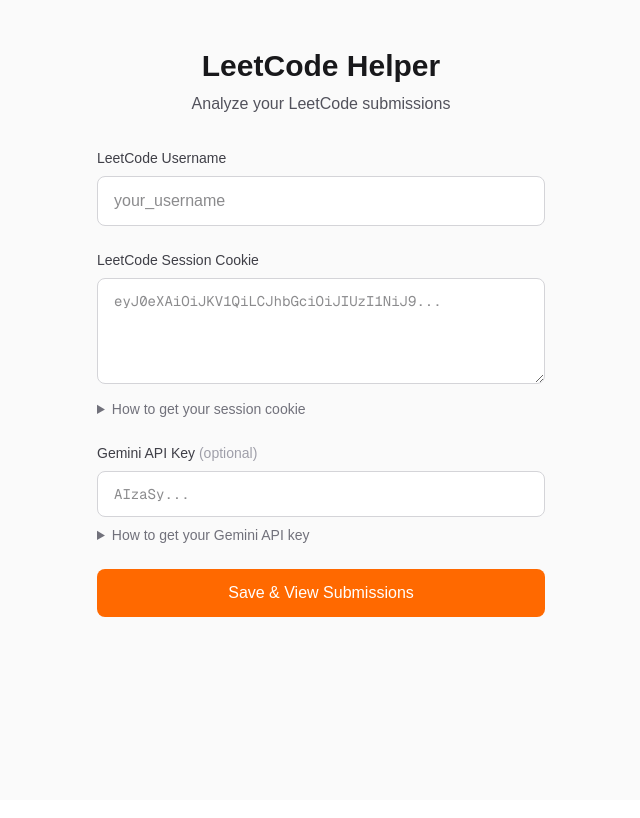
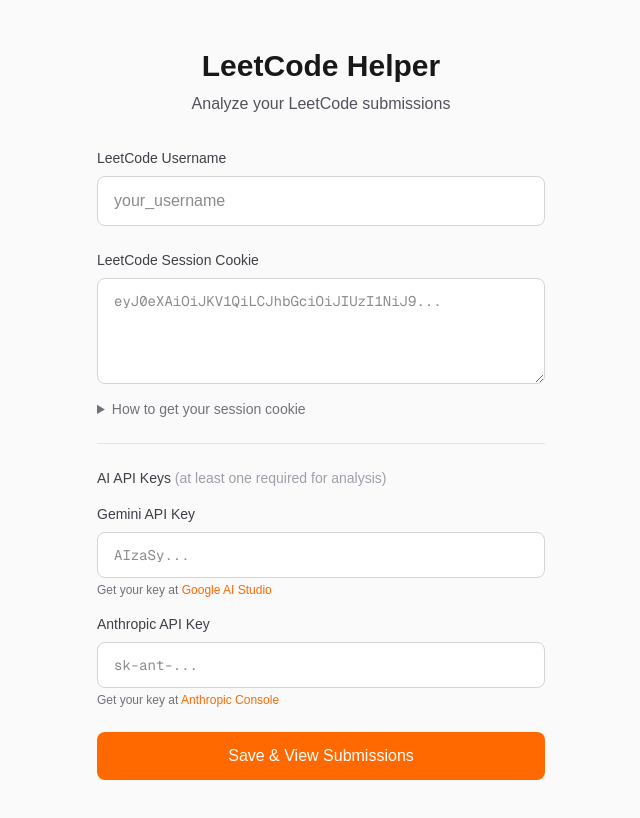
Before and after one commit to ahuang91/LeetcodeHelper, a Next.js app: page / in a window 1280 px wide. Shown: the top 818 px of the page, without its empty margins (319-959 px from the left). Built offline with nearby package versions, Linux system fonts and the light colour scheme.

Commit message:
Add claude AI backend provider

```diff
--- a/app/analyze/[slug]/page.tsx
+++ b/app/analyze/[slug]/page.tsx
@@ -14,6 +14,7 @@ import {
 import { useCache, CachedSubmissionWithCode, SingleAnalysis } from "@/lib/cache-context";
 import { formatRelativeTime } from "@/lib/cache-utils";
 import { getCredentials } from "@/lib/credentials-client";
+import type { AIProvider, AppConfig } from "@/app/api/config/route";
 
 interface TopicTag {
   name: string;
@@ -64,6 +65,22 @@ export default function AnalyzePage() {
   const [submissionsLastUpdated, setSubmissionsLastUpdated] = useState<number | null>(null);
   const [analyzedSubmissionIds, setAnalyzedSubmissionIds] = useState<Set<number>>(new Set());
   const [selectedSubmissionIds, setSelectedSubmissionIds] = useState<Set<number>>(new Set());
+  const [selectedProvider, setSelectedProvider] = useState<AIProvider>("gemini");
+  const [config, setConfig] = useState<AppConfig | null>(null);
+
+  // Fetch app configuration
+  useEffect(() => {
+    fetch("/api/config")
+      .then((res) => res.json())
+      .then((data: AppConfig) => {
+        setConfig(data);
+        // Default to first available provider
+        if (data.availableProviders.length > 0) {
+          setSelectedProvider(data.availableProviders[0]);
+        }
+      })
+      .catch(() => {});
+  }, []);
 
   // Hydrate from cache on mount (wait for cache to be hydrated first)
   useEffect(() => {
@@ -306,6 +323,8 @@ export default function AnalyzePage() {
             memory: s.memory,
           })),
           geminiApiKey: credentials.geminiApiKey,
+          anthropicApiKey: credentials.anthropicApiKey,
+          provider: selectedProvider,
         }),
       });
 
@@ -689,12 +708,28 @@ export default function AnalyzePage() {
               </div>
             )}
 
-            {/* Analyze Button */}
+            {/* Analyze Button with Provider Dropdown */}
             {submissions.length > 0 && (
+              <div className="flex gap-2 mb-6">
+                {/* Provider dropdown */}
+                <select
+                  value={selectedProvider}
+                  onChange={(e) => setSelectedProvider(e.target.value as AIProvider)}
+                  disabled={analyzing}
+                  className="px-3 py-3 bg-white dark:bg-zinc-700 border border-zinc-300 dark:border-zinc-600 rounded-lg text-sm font-medium text-zinc-700 dark:text-zinc-200 focus:ring-2 focus:ring-orange-500 focus:border-transparent disabled:opacity-50"
+                >
+                  {config?.availableProviders.map((provider) => (
+                    <option key={provider} value={provider}>
+                      {provider === "gemini" ? "Gemini" : "Claude"}
+                    </option>
+                  ))}
+                </select>
+
+                {/* Analyze button */}
                 <button
                   onClick={handleAnalyze}
                   disabled={analyzing || selectedCount === 0}
-                className={`w-full font-medium py-3 px-4 rounded-lg transition-colors mb-6 flex items-center justify-center gap-2 ${
+                  className={`flex-1 font-medium py-3 px-4 rounded-lg transition-colors flex items-center justify-center gap-2 ${
                     hasNewSubmissions && hasAnalyses
                       ? "bg-yellow-500 hover:bg-yellow-600 disabled:bg-yellow-300 text-white"
                       : "bg-orange-500 hover:bg-orange-600 disabled:bg-orange-300 text-white"
@@ -712,17 +747,18 @@ export default function AnalyzePage() {
                       <svg className="w-5 h-5" fill="none" stroke="currentColor" viewBox="0 0 24 24">
                         <path strokeLinecap="round" strokeLinejoin="round" strokeWidth={2} d="M4 4v5h.582m15.356 2A8.001 8.001 0 004.582 9m0 0H9m11 11v-5h-.581m0 0a8.003 8.003 0 01-15.357-2m15.357 2H15" />
                       </svg>
-                    Analyze {selectedCount} submission{selectedCount > 1 ? "s" : ""} with Gemini
+                      Analyze {selectedCount} submission{selectedCount > 1 ? "s" : ""}
                     </>
                   ) : (
                     <>
                       <svg className="w-5 h-5" fill="none" stroke="currentColor" viewBox="0 0 24 24">
                         <path strokeLinecap="round" strokeLinejoin="round" strokeWidth={2} d="M9.663 17h4.673M12 3v1m6.364 1.636l-.707.707M21 12h-1M4 12H3m3.343-5.657l-.707-.707m2.828 9.9a5 5 0 117.072 0l-.548.547A3.374 3.374 0 0014 18.469V19a2 2 0 11-4 0v-.531c0-.895-.356-1.754-.988-2.386l-.548-.547z" />
                       </svg>
-                    Analyze {selectedCount} submission{selectedCount > 1 ? "s" : ""} with Gemini
+                      Analyze {selectedCount} submission{selectedCount > 1 ? "s" : ""}
                     </>
                   )}
                 </button>
+              </div>
             )}
 
             {/* Analysis History */}
--- a/app/api/analyze/route.ts
+++ b/app/api/analyze/route.ts
@@ -1,31 +1,48 @@
 import { NextRequest, NextResponse } from "next/server";
 import {
-  analyzeSubmissionHistory,
+  analyzeSubmissionHistory as analyzeWithGemini,
   SubmissionForAnalysis,
   ProblemForAnalysis,
 } from "@/lib/gemini";
-import type { DeploymentMode } from "../config/route";
+import { analyzeSubmissionHistory as analyzeWithClaude } from "@/lib/claude";
+import type { DeploymentMode, AIProvider } from "../config/route";
 
-function getApiKey(clientProvidedKey?: string): string | null {
+function getApiKey(
+  provider: AIProvider,
+  clientProvidedKey?: string
+): string | null {
   const deploymentMode: DeploymentMode =
     (process.env.DEPLOYMENT_MODE as DeploymentMode) || "multi-user";
 
+  const envKey =
+    provider === "gemini"
+      ? process.env.GEMINI_API_KEY
+      : process.env.ANTHROPIC_API_KEY;
+
   if (deploymentMode === "single-user") {
     // In single-user mode, prefer env var (set by deployer)
-    return process.env.GEMINI_API_KEY || clientProvidedKey || null;
+    return envKey || clientProvidedKey || null;
   } else {
     // In multi-user mode, prefer client-provided key
-    return clientProvidedKey || process.env.GEMINI_API_KEY || null;
+    return clientProvidedKey || envKey || null;
   }
 }
 
 export async function POST(request: NextRequest) {
   try {
     const body = await request.json();
-    const { problem, submissions, geminiApiKey } = body as {
+    const {
+      problem,
+      submissions,
+      geminiApiKey,
+      anthropicApiKey,
+      provider = "gemini",
+    } = body as {
       problem: ProblemForAnalysis;
       submissions: SubmissionForAnalysis[];
       geminiApiKey?: string;
+      anthropicApiKey?: string;
+      provider?: AIProvider;
     };
 
     if (!problem || !submissions || submissions.length === 0) {
@@ -35,18 +52,23 @@ export async function POST(request: NextRequest) {
       );
     }
 
-    const apiKey = getApiKey(geminiApiKey);
+    const clientKey = provider === "gemini" ? geminiApiKey : anthropicApiKey;
+    const apiKey = getApiKey(provider, clientKey);
+
     if (!apiKey) {
+      const providerName = provider === "gemini" ? "Gemini" : "Anthropic";
       return NextResponse.json(
         {
-          error:
-            "Gemini API key not configured. Please add your API key on the homepage.",
+          error: `${providerName} API key not configured. Please add your API key on the homepage.`,
         },
         { status: 400 }
       );
     }
 
-    const analysis = await analyzeSubmissionHistory(problem, submissions, apiKey);
+    const analysis =
+      provider === "gemini"
+        ? await analyzeWithGemini(problem, submissions, apiKey)
+        : await analyzeWithClaude(problem, submissions, apiKey);
 
     return NextResponse.json({ analysis });
   } catch (error) {
--- a/app/api/config/route.ts
+++ b/app/api/config/route.ts
@@ -1,10 +1,13 @@
 import { NextResponse } from "next/server";
 
 export type DeploymentMode = "single-user" | "multi-user";
+export type AIProvider = "gemini" | "claude";
 
 export interface AppConfig {
   deploymentMode: DeploymentMode;
   geminiApiKeyConfigured: boolean;
+  anthropicApiKeyConfigured: boolean;
+  availableProviders: AIProvider[];
 }
 
 export async function GET() {
@@ -14,10 +17,23 @@ export async function GET() {
   // In single-user mode, check if API keys are pre-configured via env vars
   const geminiApiKeyConfigured =
     deploymentMode === "single-user" && !!process.env.GEMINI_API_KEY;
+  const anthropicApiKeyConfigured =
+    deploymentMode === "single-user" && !!process.env.ANTHROPIC_API_KEY;
+
+  // Determine available providers based on configured keys
+  const availableProviders: AIProvider[] = [];
+  if (geminiApiKeyConfigured || deploymentMode === "multi-user") {
+    availableProviders.push("gemini");
+  }
+  if (anthropicApiKeyConfigured || deploymentMode === "multi-user") {
+    availableProviders.push("claude");
+  }
 
   const config: AppConfig = {
     deploymentMode,
     geminiApiKeyConfigured,
+    anthropicApiKeyConfigured,
+    availableProviders,
   };
 
   return NextResponse.json(config);
--- a/app/page.tsx
+++ b/app/page.tsx
@@ -14,10 +14,12 @@ export default function Home() {
   const [username, setUsername] = useState("");
   const [sessionCookie, setSessionCookie] = useState("");
   const [geminiApiKey, setGeminiApiKey] = useState("");
+  const [anthropicApiKey, setAnthropicApiKey] = useState("");
   const [loading, setLoading] = useState(false);
   const [error, setError] = useState("");
   const [existingUser, setExistingUser] = useState<string | null>(null);
   const [hasExistingGeminiKey, setHasExistingGeminiKey] = useState(false);
+  const [hasExistingAnthropicKey, setHasExistingAnthropicKey] = useState(false);
   const [config, setConfig] = useState<AppConfig | null>(null);
 
   useEffect(() => {
@@ -32,6 +34,7 @@ export default function Home() {
     if (credentials) {
       setExistingUser(credentials.username);
       setHasExistingGeminiKey(!!credentials.geminiApiKey);
+      setHasExistingAnthropicKey(!!credentials.anthropicApiKey);
     }
   }, []);
 
@@ -51,7 +54,7 @@ export default function Home() {
 
         if (!response.ok) {
           const data = await response.json();
-          throw new Error(data.error || "Invalid API key");
+          throw new Error(data.error || "Invalid Gemini API key");
         }
       }
 
@@ -60,6 +63,7 @@ export default function Home() {
         username,
         sessionCookie,
         geminiApiKey: geminiApiKey || undefined,
+        anthropicApiKey: anthropicApiKey || undefined,
       });
 
       router.push("/submissions");
@@ -74,13 +78,17 @@ export default function Home() {
     clearCredentials();
     setExistingUser(null);
     setHasExistingGeminiKey(false);
+    setHasExistingAnthropicKey(false);
   };
 
-  // Determine if we should show the Gemini API key field
+  // Determine if we should show API key fields
   const showGeminiApiKeyField = !config?.geminiApiKeyConfigured;
+  const showAnthropicApiKeyField = !config?.anthropicApiKeyConfigured;
 
-  // Determine if API key is available (either from env or user-provided)
+  // Determine if API keys are available (either from env or user-provided)
   const hasGeminiKey = config?.geminiApiKeyConfigured || hasExistingGeminiKey;
+  const hasAnthropicKey =
+    config?.anthropicApiKeyConfigured || hasExistingAnthropicKey;
 
   return (
     <div className="min-h-screen bg-zinc-50 dark:bg-zinc-900 py-12 px-4">
@@ -96,12 +104,19 @@ export default function Home() {
           <div className="bg-green-50 dark:bg-green-900/20 border border-green-200 dark:border-green-800 rounded-lg p-4 mb-6">
             <p className="text-green-800 dark:text-green-200 mb-2">
               Credentials saved for <strong>{existingUser}</strong>
+            </p>
+            <div className="flex flex-wrap gap-1 mb-3">
               {hasGeminiKey && (
-                <span className="ml-2 text-xs bg-green-100 dark:bg-green-800 px-2 py-0.5 rounded">
-                  Gemini API key configured
+                <span className="text-xs bg-green-100 dark:bg-green-800 text-green-700 dark:text-green-300 px-2 py-0.5 rounded">
+                  Gemini
                 </span>
               )}
-            </p>
+              {hasAnthropicKey && (
+                <span className="text-xs bg-green-100 dark:bg-green-800 text-green-700 dark:text-green-300 px-2 py-0.5 rounded">
+                  Claude
+                </span>
+              )}
+            </div>
             <div className="flex gap-2">
               <button
                 onClick={() => router.push("/submissions")}
@@ -175,14 +190,22 @@ export default function Home() {
             </div>
           </div>
 
+          {(showGeminiApiKeyField || showAnthropicApiKeyField) && (
+            <div className="border-t border-zinc-200 dark:border-zinc-700 pt-6">
+              <p className="text-sm font-medium text-zinc-700 dark:text-zinc-300 mb-4">
+                AI API Keys{" "}
+                <span className="text-zinc-400 font-normal">
+                  (at least one required for analysis)
+                </span>
+              </p>
+
               {showGeminiApiKeyField && (
-            <div>
+                <div className="mb-4">
                   <label
                     htmlFor="geminiApiKey"
                     className="block text-sm font-medium text-zinc-700 dark:text-zinc-300 mb-2"
                   >
-                Gemini API Key{" "}
-                <span className="text-zinc-400 font-normal">(optional)</span>
+                    Gemini API Key
                   </label>
                   <input
                     type="password"
@@ -193,14 +216,8 @@ export default function Home() {
                     placeholder="AIzaSy..."
                     autoComplete="off"
                   />
-              <div className="mt-2 text-sm text-zinc-500 dark:text-zinc-400">
-                <details>
-                  <summary className="cursor-pointer hover:text-zinc-700 dark:hover:text-zinc-300">
-                    How to get your Gemini API key
-                  </summary>
-                  <ol className="mt-2 ml-4 list-decimal space-y-1">
-                    <li>
-                      Go to{" "}
+                  <div className="mt-1 text-xs text-zinc-500 dark:text-zinc-400">
+                    Get your key at{" "}
                     <a
                       href="https://aistudio.google.com/apikey"
                       target="_blank"
@@ -209,13 +226,40 @@ export default function Home() {
                     >
                       Google AI Studio
                     </a>
-                    </li>
-                    <li>Sign in with your Google account</li>
-                    <li>Click &quot;Create API Key&quot;</li>
-                    <li>Copy the key and paste it here</li>
-                  </ol>
-                </details>
                   </div>
+                </div>
+              )}
+
+              {showAnthropicApiKeyField && (
+                <div>
+                  <label
+                    htmlFor="anthropicApiKey"
+                    className="block text-sm font-medium text-zinc-700 dark:text-zinc-300 mb-2"
+                  >
+                    Anthropic API Key
+                  </label>
+                  <input
+                    type="password"
+                    id="anthropicApiKey"
+                    value={anthropicApiKey}
+                    onChange={(e) => setAnthropicApiKey(e.target.value)}
+                    className="w-full px-4 py-3 border border-zinc-300 dark:border-zinc-600 rounded-lg bg-white dark:bg-zinc-800 text-zinc-900 dark:text-zinc-100 focus:ring-2 focus:ring-orange-500 focus:border-transparent font-mono text-sm"
+                    placeholder="sk-ant-..."
+                    autoComplete="off"
+                  />
+                  <div className="mt-1 text-xs text-zinc-500 dark:text-zinc-400">
+                    Get your key at{" "}
+                    <a
+                      href="https://console.anthropic.com/settings/keys"
+                      target="_blank"
+                      rel="noopener noreferrer"
+                      className="text-orange-500 hover:underline"
+                    >
+                      Anthropic Console
+                    </a>
+                  </div>
+                </div>
+              )}
             </div>
           )}
 
--- a/lib/credentials-client.ts
+++ b/lib/credentials-client.ts
@@ -6,6 +6,7 @@ export interface ClientCredentials {
   username: string;
   sessionCookie: string;
   geminiApiKey?: string;
+  anthropicApiKey?: string;
 }
 
 export function saveCredentials(credentials: ClientCredentials): void {
```
Also changed, not shown: lib/claude.ts (+17 -2 lines). Lines whose indentation alone changed are shown as unchanged.
